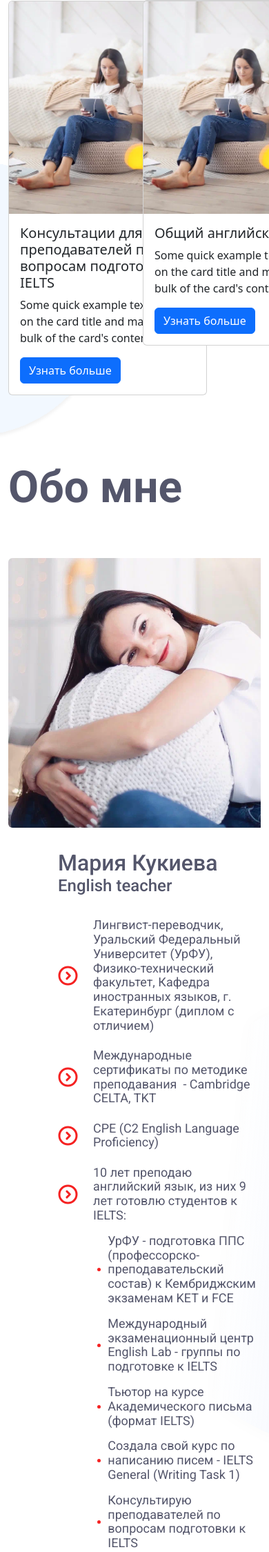
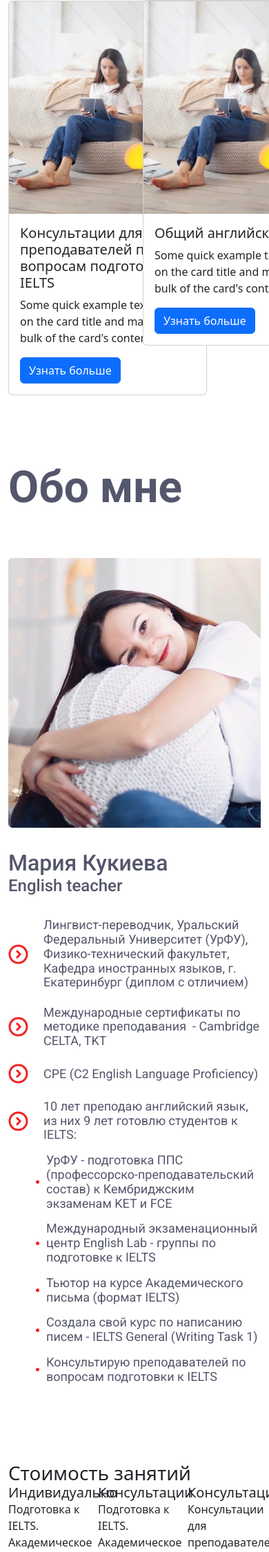
Before and after one commit to Dari-Dari/59_ielts_kukieva, a PHP site: page /index.html in a window 390 px wide; the page is wider, and only the part inside the window is pictured. Shown: the part 1333-3583 px from the top of that part at 69% size. Run offline with PHP 8.4, Linux system fonts and the light colour scheme.

Commit message:
добавила адаптивность

```diff
--- a/index.html
+++ b/index.html
@@ -173,12 +173,12 @@
                 <h5 class="card-title title-block-4">Обо мне</h5>
                 <div class="mb-lg-0 border-0">
                     <div class="row g-0">
-                        <div class="col-md-6 block-4__image-block">
+                        <div class="col-lg-6 block-4__image-block">
                             <img src="assets/images/b4_aboutme_img.JPG" class="img-fluid rounded-start block4__img"
                                 alt="Мария Кукиева">
                             <img src="assets/images/ellipse_block4_up.svg" alt="circle" class="circle_b4_up">
                         </div>
-                        <div class="col-md-6 block-4__text-block">
+                        <div class="col-lg-6 block-4__text-block">
                             <div class="block-4__card-body">
                                 <div class="card-body__title">
                                     <h6 class="card-title__block-4">Мария Кукиева</h6>
--- a/styles/style.css
+++ b/styles/style.css
@@ -118,9 +118,19 @@ footer .img-envelope-small {
   bottom: 35rem;
   z-index: -1;
 }
+@media screen and (max-width: 991px) {
+  .block-4 .block-4__image-block .circle_b4_up {
+    display: none;
+  }
+}
 .block-4 .block-4__text-block {
   padding-left: 4.5rem;
   position: relative;
+}
+@media screen and (max-width: 991px) {
+  .block-4 .block-4__text-block {
+    padding-left: 0rem;
+  }
 }
 .block-4 .block-4__text-block .card-body__title {
   margin: 2rem 0 2rem 0;
@@ -188,8 +198,18 @@ footer .img-envelope-small {
 .block-4 .block-4__text-block .list-group__block4 .list-group__aboutme {
   padding-left: 3.58rem;
 }
+@media screen and (max-width: 991px) {
+  .block-4 .block-4__text-block .list-group__block4 .list-group__aboutme {
+    padding-left: 2.5rem;
+  }
+}
 .block-4 .block-4__text-block .circle_b4_down {
   position: absolute;
   top: 14rem;
   left: 10rem;
+}
+@media screen and (max-width: 991px) {
+  .block-4 .block-4__text-block .circle_b4_down {
+    display: none;
+  }
 }/*# sourceMappingURL=style.css.map */
--- a/styles/style.scss
+++ b/styles/style.scss
@@ -136,12 +136,20 @@ footer {
             right: 13.5rem;
             bottom: 35rem;
             z-index: -1;
+
+            @media screen and (max-width:991px) {
+                display: none;
+            }
         }
     }
 
     .block-4__text-block {
         padding-left: 4.5rem;
         position: relative;
+
+        @media screen and (max-width:991px) {
+            padding-left: 0rem;
+        }
 
         .card-body__title {
             margin: 2rem 0 2rem 0;
@@ -223,6 +231,10 @@ footer {
 
             .list-group__aboutme {
                 padding-left: 3.58rem;
+
+                @media screen and (max-width:991px) {
+                    padding-left: 2.5rem;
+                }
             }
         }
 
@@ -230,6 +242,10 @@ footer {
             position: absolute;
             top: 14rem;
             left: 10rem;
+
+            @media screen and (max-width:991px) {
+                display: none;
+            }
         }
     }
 }
```
Also changed, not shown: 1 other file.
